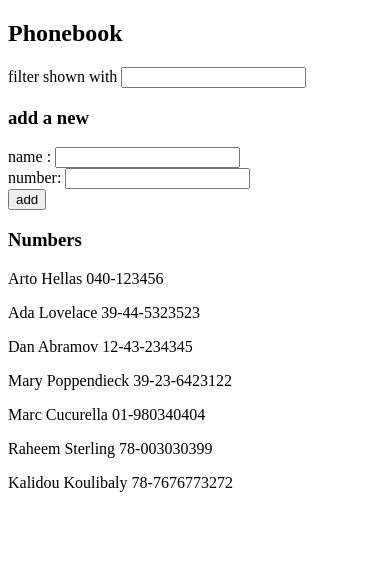
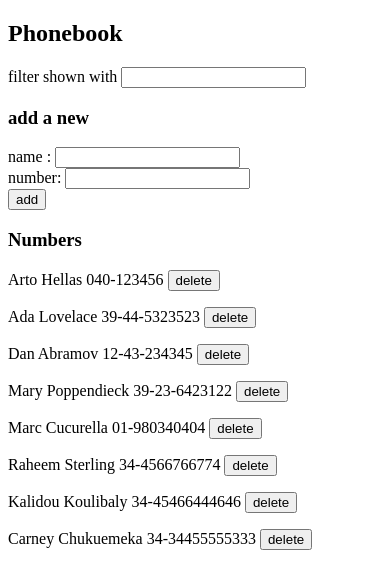
Before and after one commit to daydy225/fullstack-hy2022, a React (Create React App) app in the folder part2/phonebook/: page / in a window 390 px wide. Shown: the top 588 px of the page. Built offline with nearby package versions, Linux system fonts and the light colour scheme; data requests are answered from the project's data file.

Commit message:
phonebook step9

```diff
--- a/part2/phonebook/db.json
+++ b/part2/phonebook/db.json
@@ -27,13 +27,18 @@
     },
     {
       "name": "Raheem Sterling",
-      "number": "78-003030399",
+      "number": "34-4566766774",
       "id": 6
     },
     {
       "name": "Kalidou Koulibaly",
-      "number": "78-7676773272",
+      "number": "34-45466444646",
       "id": 7
+    },
+    {
+      "name": "Carney Chukuemeka",
+      "number": "34-34455555333",
+      "id": 8
     }
   ]
 }
--- a/part2/phonebook/src/App.js
+++ b/part2/phonebook/src/App.js
@@ -3,6 +3,7 @@ import PersonForm from './components/PersonForm'
 import Persons from './components/Persons'
 import phonebookService from './service/phonebookService'
 import { useState, useEffect } from 'react'
+import axios from 'axios'
 
 const App = () => {
   const [persons, setPersons] = useState([])
@@ -28,11 +29,14 @@ const App = () => {
           number: newNumber,
           id: newPerson.length + 1,
         }
-        phonebookService.addNewNumber(newPersonObj).then(numberAdded => {
-          setPersons(newPerson.concat(numberAdded))
-        })
+        phonebookService
+          .addNewNumber(newPersonObj)
+          .then(numberAdded => {
+            setPersons(newPerson.concat(numberAdded))
+          })
+          .catch(error => alert(`error message: ${error.message}`))
       } else {
-        alert(`Fields are required`)
+        alert(`All fields are required`)
       }
     } else {
       alert(`${newName} is already added to phonebook`)
@@ -43,6 +47,18 @@ const App = () => {
 
   const handleNumberChange = event => setNewNumber(event.target.value)
   const handleFilterText = event => setFilterText(event.target.value)
+
+  const deleteNumberOf = id => {
+    let numberToDelete = persons.find(num => num.id === id)
+    let { name } = numberToDelete
+    if (window.confirm(`Delete ${name} ?`)) {
+      phonebookService
+        .deleteNumber(id)
+        .catch(error => alert(`error message: ${error.message}`))
+
+      setPersons(persons.filter(person => person.id !== id))
+    }
+  }
 
   const re = new RegExp(filterText, 'i')
 
@@ -65,7 +81,12 @@ const App = () => {
       />
       <h3>Numbers</h3>
       {filterList.map(person => (
-        <Persons key={person.id} name={person.name} number={person.number} />
+        <Persons
+          key={person.id}
+          name={person.name}
+          number={person.number}
+          handleDeleteNumber={() => deleteNumberOf(person.id)}
+        />
       ))}
     </div>
   )
--- a/part2/phonebook/src/components/Persons.js
+++ b/part2/phonebook/src/components/Persons.js
@@ -1,7 +1,7 @@
-const Persons = ({ name, number, id }) => (
+const Persons = ({ name, number, id, handleDeleteNumber }) => (
   <p key={id}>
-    {name} {number}
+    {name} {number} <button onClick={handleDeleteNumber}>delete</button>
   </p>
-);
+)
 
-export default Persons;
+export default Persons
--- a/part2/phonebook/src/service/phonebookService.js
+++ b/part2/phonebook/src/service/phonebookService.js
@@ -11,9 +11,15 @@ const addNewNumber = newPersonObj => {
   return request.then(response => response.data)
 }
 
+const deleteNumber = id => {
+  const request = axios.delete(`${baseUrl}/${id}`)
+  return request
+}
+
 const phonebookService = {
   getAllNumbers,
   addNewNumber,
+  deleteNumber,
 }
 
 export default phonebookService
```
Also changed, not shown: 2 other files (tests, documents, lock files or other folders).
